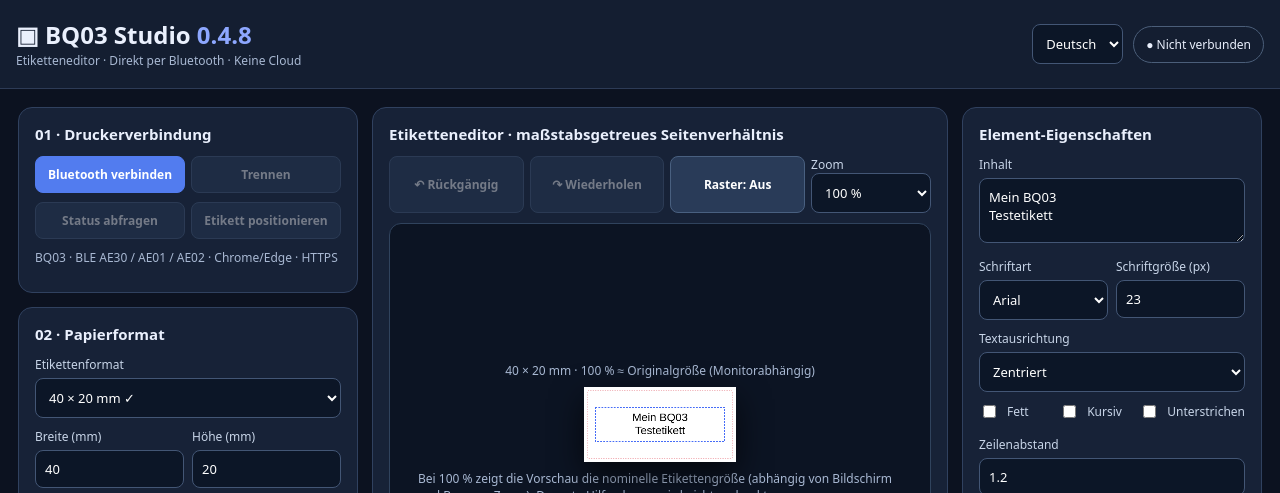
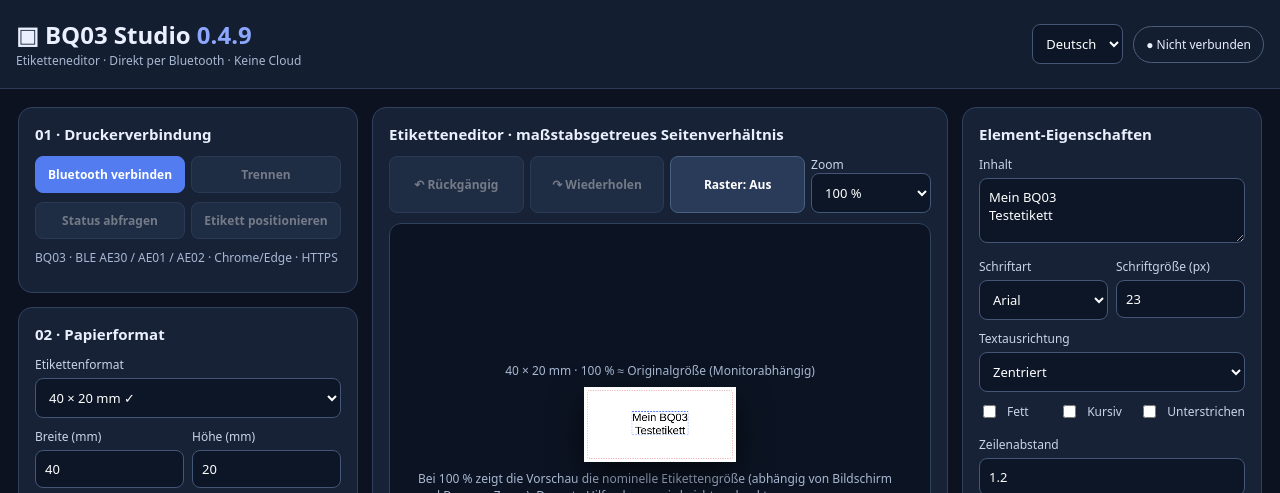
Before and after one commit to oldbug62/BQ03-WebApp, a plain HTML site: page index.html in a window 1280 px wide. Shown: the top 493 px of the page. Drawn offline with Linux system fonts and the light colour scheme.

Commit message:
Add files via upload

```diff
--- a/index.html
+++ b/index.html
@@ -3,7 +3,7 @@
 
 .editor-tools{display:flex;flex-wrap:wrap;gap:6px;margin:10px 0}.editor-tools button{flex:1;min-width:75px}.editor-tools .active{background:#4a69a2}.compact{font-size:12px}.choice{display:flex;gap:8px;align-items:center}.choice input{width:auto}.calibration-note{border-left:3px solid #91b8ff;padding:6px 9px;background:#23334d}.badge-small{font-size:11px;border:1px solid #506783;border-radius:8px;padding:4px}.paper-wrap.show-grid{background-image:linear-gradient(#9993 1px,transparent 1px),linear-gradient(90deg,#9993 1px,transparent 1px);background-size:20px 20px}
 </style></head><body>
-<header><div><div class="brand">▣ BQ03 Studio <span style="color:#8da7ff">0.4.8</span></div><div class="muted" data-i18n="subtitle">Etiketteneditor · Direkt per Bluetooth · Keine Cloud</div></div><div style="display:flex;gap:10px;align-items:center"><select id="lang" style="width:auto"><option value="de">Deutsch</option><option value="en">English</option></select><span id="connection" class="pill">● Nicht verbunden</span></div></header>
+<header><div><div class="brand">▣ BQ03 Studio <span style="color:#8da7ff">0.4.9</span></div><div class="muted" data-i18n="subtitle">Etiketteneditor · Direkt per Bluetooth · Keine Cloud</div></div><div style="display:flex;gap:10px;align-items:center"><select id="lang" style="width:auto"><option value="de">Deutsch</option><option value="en">English</option></select><span id="connection" class="pill">● Nicht verbunden</span></div></header>
 <main><section>
 <div class="panel"><h2 data-i18n="connectionTitle">01 · Druckerverbindung</h2><div class="buttons"><button id="connect" class="primary" data-i18n="connect">Bluetooth verbinden</button><button id="disconnect" data-i18n="disconnect">Trennen</button></div><div class="buttons"><button id="status" data-i18n="status">Status abfragen</button><button id="align" data-i18n="position">Etikett positionieren</button></div><p class="hint">BQ03 · BLE AE30 / AE01 / AE02 · Chrome/Edge · HTTPS</p></div>
 <div class="panel"><h2 data-i18n="paperTitle">02 · Papierformat</h2><label data-i18n="format">Etikettenformat</label><select id="preset"><option value="40x20">40 × 20 mm ✓</option><option value="50x50">50 × 50 mm</option><option value="30x15">30 × 15 mm</option><option value="25x25">25 × 25 mm</option><option value="20x10">20 × 10 mm</option><option value="custom" data-i18n="custom">Benutzerdefiniert</option></select><div class="two"><div><label data-i18n="width">Breite (mm)</label><input type="number" id="widthmm" value="40" min="10" max="50" step="0.5"></div><div><label data-i18n="height">Höhe (mm)</label><input type="number" id="heightmm" value="20" min="5" max="70" step="0.5"></div></div><label class="choice"><input type="checkbox" id="calibrationOn" checked> <span data-new="calibration">Kalibrierung pro Format aktiv</span></label><div class="two"><div><label data-i18n="offsetX">Druckversatz X (Punkte)</label><input type="number" id="offsetX" value="0" min="-40" max="40"></div><div><label data-i18n="offsetY">Druckversatz Y (Punkte)</label><input type="number" id="offsetY" value="0" min="-40" max="40"></div></div><p id="formatNote" class="hint"></p><p class="hint calibration-note" data-new="calInfo">Druckversätze werden pro Papierformat gespeichert. Die 40×20-mm-Standardeinstellung bleibt 0/0.</p></div>
@@ -1455,6 +1455,71 @@ for(const id of borderCalIds)$(id).addEventListener('change',()=>{saveBorderCal(
 $('borderReset').onclick=()=>{const d=defaultBorderCal();$('borderDx').value=d.dx;$('borderDy').value=d.dy;$('borderDw').value=d.dw;$('borderDh').value=d.dh;saveBorderCal();draw()};
 for(const id of ['frameStyle','frameInset','frameThickness','showGuide']){const e=$(id);e.addEventListener('focus',()=>remember());e.addEventListener('change',()=>{draw()});}
 
+// Selection and bounds use visible, PRINTABLE ink, not the oversized editing box.
+// We render the same shape routine without rotation onto a white scratch bitmap.
+// Pixel positions are then rotated/scaled exactly as in drawShape().
+// Nothing here changes renderPrint(), raster packing, or Bluetooth.
+const inkBoundsCache = new WeakMap();
+const inkScratch = document.createElement('canvas');
+const inkScratchCtx = inkScratch.getContext('2d', {willReadFrequently:true});
+function visibleInkBounds(o){
+ const unit=8, threshold=Number($('threshold').value)||128;
+ const loaded=imageCache.get(o.id);
+ const sig=JSON.stringify([o.type,o.text,o.w,o.h,o.rotation,o.scale,o.font,o.fontSize,o.align,
+  o.bold,o.italic,o.underline,o.lineSpacing,o.image?.length||0,loaded?.naturalWidth||0,
+  loaded?.naturalHeight||0,threshold]);
+ const prior=inkBoundsCache.get(o);
+ if(prior?.sig===sig)return prior.bounds;
+ const W=Math.max(1,Math.ceil(o.w*unit)+4),H=Math.max(1,Math.ceil(o.h*unit)+4);
+ inkScratch.width=W;inkScratch.height=H;
+ const g=inkScratchCtx;
+ g.fillStyle='#fff';g.fillRect(0,0,W,H);
+ // Move the element center to the scratch-canvas center, then rasterize at 0°/100%.
+ g.save();
+ g.translate(W/2-(o.x+o.w/2)*unit,H/2-(o.y+o.h/2)*unit);
+ drawShape(g,{...o,rotation:0,scale:100},unit);
+ g.restore();
+ const data=g.getImageData(0,0,W,H).data;
+ const angle=(o.rotation||0)*Math.PI/180,c=Math.cos(angle),si=Math.sin(angle),scale=(o.scale||100)/100;
+ let lx0=Infinity,ly0=Infinity,lx1=-Infinity,ly1=-Infinity;
+ let rx0=Infinity,ry0=Infinity,rx1=-Infinity,ry1=-Infinity;
+ let dark=0;
+ for(let y=0;y<H;y++)for(let x=0;x<W;x++){
+  const j=(y*W+x)*4,a=data[j+3]/255;
+  const light=(.299*data[j]+.587*data[j+1]+.114*data[j+2])*a+255*(1-a);
+  if(light>=threshold)continue;
+  const xx=(x+.5-W/2)/unit,yy=(y+.5-H/2)/unit;
+  lx0=Math.min(lx0,xx);lx1=Math.max(lx1,xx);
+  ly0=Math.min(ly0,yy);ly1=Math.max(ly1,yy);
+  const rx=(xx*c-yy*si)*scale,ry=(xx*si+yy*c)*scale;
+  rx0=Math.min(rx0,rx);rx1=Math.max(rx1,rx);
+  ry0=Math.min(ry0,ry);ry1=Math.max(ry1,ry);
+  dark++;
+ }
+ const bounds=dark?{local:[lx0,ly0,lx1,ly1],rotated:[rx0,ry0,rx1,ry1]}:null;
+ inkBoundsCache.set(o,{sig,bounds});return bounds;
+}
+function visibleInkOutsideLabel(o){
+ const bounds=visibleInkBounds(o);if(!bounds)return false;
+ const cx=o.x+o.w/2,cy=o.y+o.h/2,[x0,y0,x1,y1]=bounds.rotated;
+ // 0.15 mm tolerance accounts for raster sampling, not the empty editing box.
+ const tolerance=.15;
+ return cx+x0< -tolerance||cy+y0< -tolerance||cx+x1>width+tolerance||cy+y1>height+tolerance;
+}
+function drawInkSelection(g,o,unit){
+ const b=visibleInkBounds(o),margin=.3;
+ g.save();g.translate((o.x+o.w/2)*unit,(o.y+o.h/2)*unit);
+ g.rotate(o.rotation*Math.PI/180);g.scale(o.scale/100,o.scale/100);
+ g.strokeStyle='#456cf7';g.lineWidth=1.5/Math.max(.1,o.scale/100);
+ g.setLineDash([5,3]);
+ if(b){const [x0,y0,x1,y1]=b.local;
+  g.strokeRect((x0-margin)*unit,(y0-margin)*unit,(x1-x0+2*margin)*unit,(y1-y0+2*margin)*unit);
+ }else{
+  // Empty text or an image still loading remains selectable.
+  g.strokeRect(-o.w*unit/2,-o.h*unit/2,o.w*unit,o.h*unit);
+ }
+ g.restore();
+}
 function draw(){
  if(!ctx)return;
  const ratio=10,cw=Math.round(width*ratio),ch=Math.round(height*ratio);
@@ -1469,7 +1534,7 @@ function draw(){
   for(let gx=10;gx<cw;gx+=10){ctx.beginPath();ctx.moveTo(gx,0);ctx.lineTo(gx,ch);ctx.stroke()}
   for(let gy=10;gy<ch;gy+=10){ctx.beginPath();ctx.moveTo(0,gy);ctx.lineTo(cw,gy);ctx.stroke()}
   ctx.restore()}
- if(selected){const o=objects.find(v=>v.id===selected);if(o){ctx.save();ctx.translate((o.x+o.w/2)*ratio,(o.y+o.h/2)*ratio);ctx.rotate(o.rotation*Math.PI/180);ctx.scale(o.scale/100,o.scale/100);ctx.strokeStyle='#456cf7';ctx.lineWidth=2;ctx.setLineDash([5,3]);ctx.strokeRect(-o.w*ratio/2,-o.h*ratio/2,o.w*ratio,o.h*ratio);ctx.restore()}}
+ if(selected){const o=objects.find(v=>v.id===selected);if(o)drawInkSelection(ctx,o,ratio)}
 drawGuide(ctx,ratio);
 $('labelMeasurements').textContent=`${width} × ${height} mm · 100 % ≈ Originalgröße (Monitorabhängig)`;
 const configured=$('preset').value;const validated=configured==='40x20'&&width===40&&height===20&&Number($('offsetX').value)===0&&Number($('offsetY').value)===0;
@@ -1477,7 +1542,7 @@ const geom=printGeometry();const {w:targetWidth,x:sourceX,y:sourceTop,h:contentH
 const warnings=[];if(!validated)warnings.push(T[lang].unverified);
 if(width===50)warnings.push(lang==='de'?'50 mm: Das Motiv wird auf die Druckkopfbreite begrenzt.':'50 mm: Image restricted to printhead width.');
 if(geom.clipped)warnings.push(lang==='de'?'Druckraster wurde auf die Etikettenhöhe begrenzt; Rahmenposition am echten Etikett testen.':'Print raster capped at label height; verify border positioning on a real label.');
-let clipping=objects.filter(o=>{const sx=o.w*o.scale/100,sy=o.h*o.scale/100;const r=o.rotation*Math.PI/180;const bw=Math.abs(sx*Math.cos(r))+Math.abs(sy*Math.sin(r)),bh=Math.abs(sx*Math.sin(r))+Math.abs(sy*Math.cos(r));return o.x+o.w/2-bw/2<0||o.x+o.w/2+bw/2>width||o.y+o.h/2-bh/2<0||o.y+o.h/2+bh/2>height});
+const clipping=objects.filter(visibleInkOutsideLabel);
 if(clipping.length)warnings.push(`${clipping.length} ${lang==='de'?'Element(e) außerhalb des Etiketts':'element(s) outside label bounds'}`);
 $('printingWarning').textContent=warnings.join(' · ')||(validated?T[lang].verified:'');
 $('marginInfo').textContent=lang==='de'?`Vorschau und Druck werden aus genau derselben Etikettenzeichnung erstellt. Die Raster-Vorschau zeigt die wirklich gesendeten Pixel. Physische Etikettenkanten im Testdruck prüfen.`:`Editor and print use one shared label drawing. The raster preview displays the actual transmitted pixels. Verify physical paper margins by test print.`;
```
